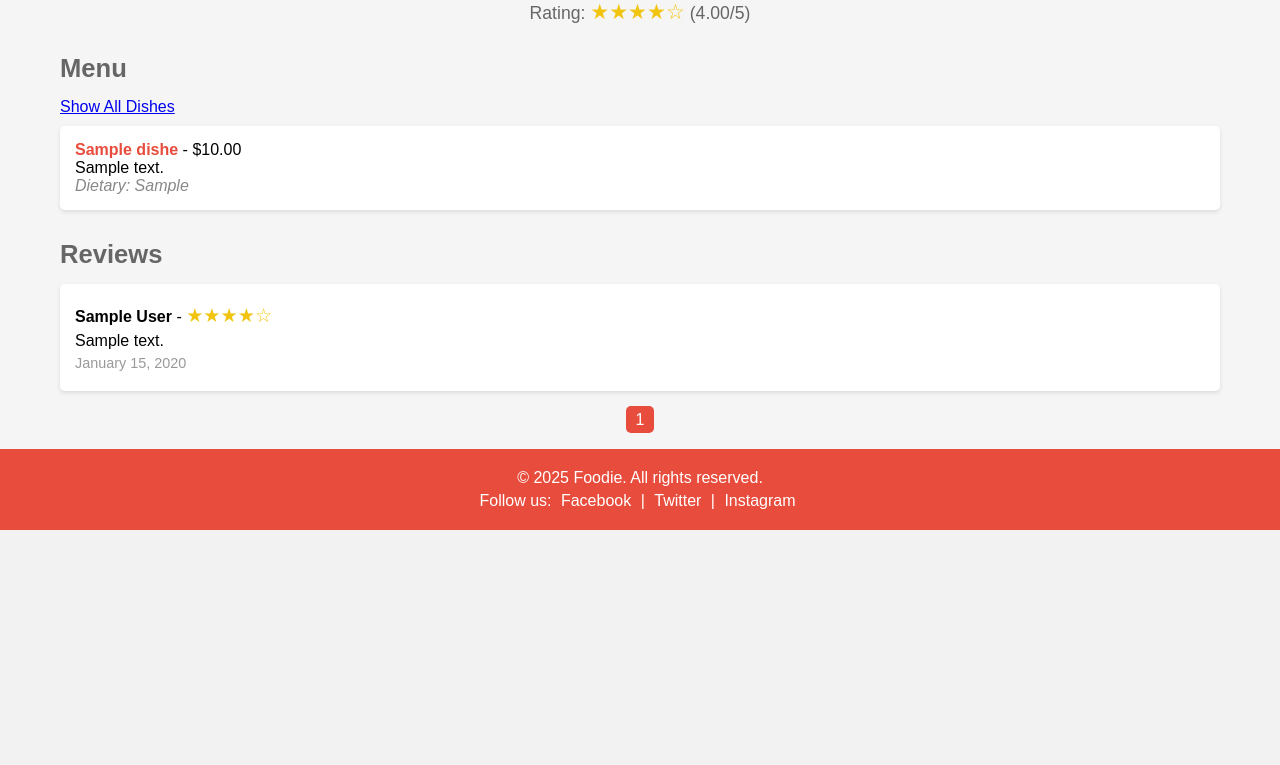
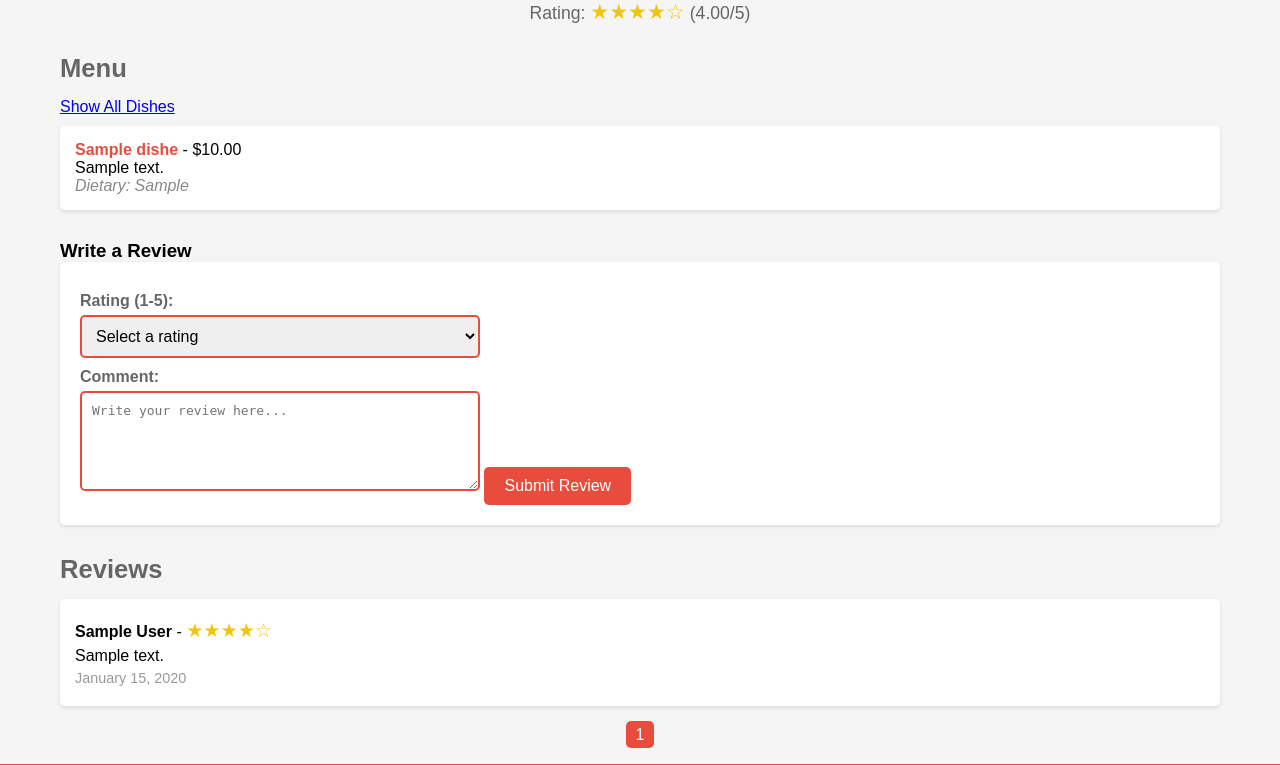
Before and after one commit to JobCorpz/Food-Advisor, a PHP site: page /Food-Advisor/restaurant.php?id=1 in a window 1280 px wide. Shown: the part 518-1283 px from the top of the page. Before the commit the page ends 1048 px from the top, so only its background shows below. Run offline with PHP 8.4, Linux system fonts and the light colour scheme; the visitor is signed in with stand-in values (Sample User, id 1); tables that the repository leaves empty or names only in its code hold one stand-in row (values such as "Sample post"); grey boxes marked "Sample" are stand-in pictures.

Commit message:
users can now write there own reviews and rate the restaurant

```diff
--- a/dashboard.css
+++ b/dashboard.css
@@ -104,7 +104,7 @@ header {
 main {
     flex: 1;
     max-width: 1200px;
-    /* margin: 20px auto; i cant center it so im commenting this for now*/
+    /* margin: 20px auto; i cant center it so im commenting this for*/
     padding: 20px;
     display: flex;
     flex-direction: column; /* Ensure vertical stacking */
--- a/restaurant.css
+++ b/restaurant.css
@@ -168,6 +168,64 @@ main {
     font-style: italic;
 }
 
+
+/* Review Form */
+.review-form {
+    background-color: white;
+    padding: 20px;
+    border-radius: 5px;
+    box-shadow: 0 2px 4px rgba(0, 0, 0, 0.1);
+    margin-bottom: 30px;
+}
+
+.review-form label {
+    display: block;
+    margin: 10px 0 5px;
+    color: #666;
+    font-weight: bold;
+}
+
+.review-form select,
+.review-form textarea {
+    width: 100%;
+    max-width: 400px;
+    padding: 10px;
+    border: 2px solid #e74c3c;
+    border-radius: 5px;
+    font-size: 1em;
+}
+
+.review-form textarea {
+    resize: vertical;
+    min-height: 100px;
+}
+
+.review-form button {
+    background-color: #e74c3c;
+    color: white;
+    padding: 10px 20px;
+    border: none;
+    border-radius: 5px;
+    cursor: pointer;
+    font-size: 1em;
+    margin-top: 10px;
+    transition: background-color 0.2s;
+}
+
+.review-form button:hover {
+    background-color: #c0392b;
+}
+
+.message {
+    color: #f1c40f;
+    font-weight: bold;
+    margin-bottom: 15px;
+    padding: 10px;
+    background-color: #fff3cd;
+    border-radius: 5px;
+}
+
+
 .reviews .review {
     background-color: #fff;
     padding: 15px;
--- a/restaurant.php
+++ b/restaurant.php
@@ -4,6 +4,8 @@ if (!isset($_SESSION['user_id'])) {
     header("Location: login.php");
     exit();
 }
+
+$message = ''; // Initialize the message variable
 
 try {
     $pdo = new PDO("mysql:host=localhost;dbname=foodie_db", "root", "");
@@ -80,6 +82,26 @@ $stmt->execute([':id' => $restaurant_id]);
 $total_reviews = $stmt->fetchColumn();
 $total_pages = ceil($total_reviews / $per_page);
 
+// Handle review submission
+if ($_SERVER['REQUEST_METHOD'] === 'POST') {
+    $rating = isset($_POST['rating']) ? (int)$_POST['rating'] : 0;
+    $comment = trim($_POST['comment'] ?? '');
+
+    if ($rating >= 1 && $rating <= 5 && !empty($comment)) {
+        $stmt = $pdo->prepare("
+            INSERT INTO reviews (user_id, restaurant_id, rating, comment, created_at)
+            VALUES (?, ?, ?, ?, NOW())
+        ");
+        $stmt->execute([$_SESSION['user_id'], $restaurant_id, $rating, $comment]);
+        $message = "Review submitted successfully!";
+        header("Location: restaurant.php?id=$restaurant_id"); // Refresh to show new review
+        exit();
+    } else {
+        $message = "Please provide a rating (1-5) and a comment.";
+    }
+}
+
+
 // Function to display stars
 function displayStars($rating) {
     $rating = $rating ?: 0;
@@ -146,6 +168,29 @@ function displayStars($rating) {
             </ul>
         </section>
 
+
+        <!-- Review Form -->
+        <h3>Write a Review</h3>
+        <?php if ($message): ?>
+            <p class="message"><?php echo htmlspecialchars($message); ?></p>
+        <?php endif; ?>
+        <form method="post" class="review-form">
+            <label for="rating">Rating (1-5):</label>
+            <select id="rating" name="rating" required>
+                <option value="">Select a rating</option>
+                <option value="1">1 ★</option>
+                <option value="2">2 ★★</option>
+                <option value="3">3 ★★★</option>
+                <option value="4">4 ★★★★</option>
+                <option value="5">5 ★★★★★</option>
+            </select>
+
+            <label for="comment">Comment:</label>
+            <textarea id="comment" name="comment" rows="4" required placeholder="Write your review here..."></textarea>
+
+            <button type="submit">Submit Review</button>
+        </form>
+
         <section class="reviews">
             <h3>Reviews</h3>
             <?php if (empty($reviews)): ?>
```
